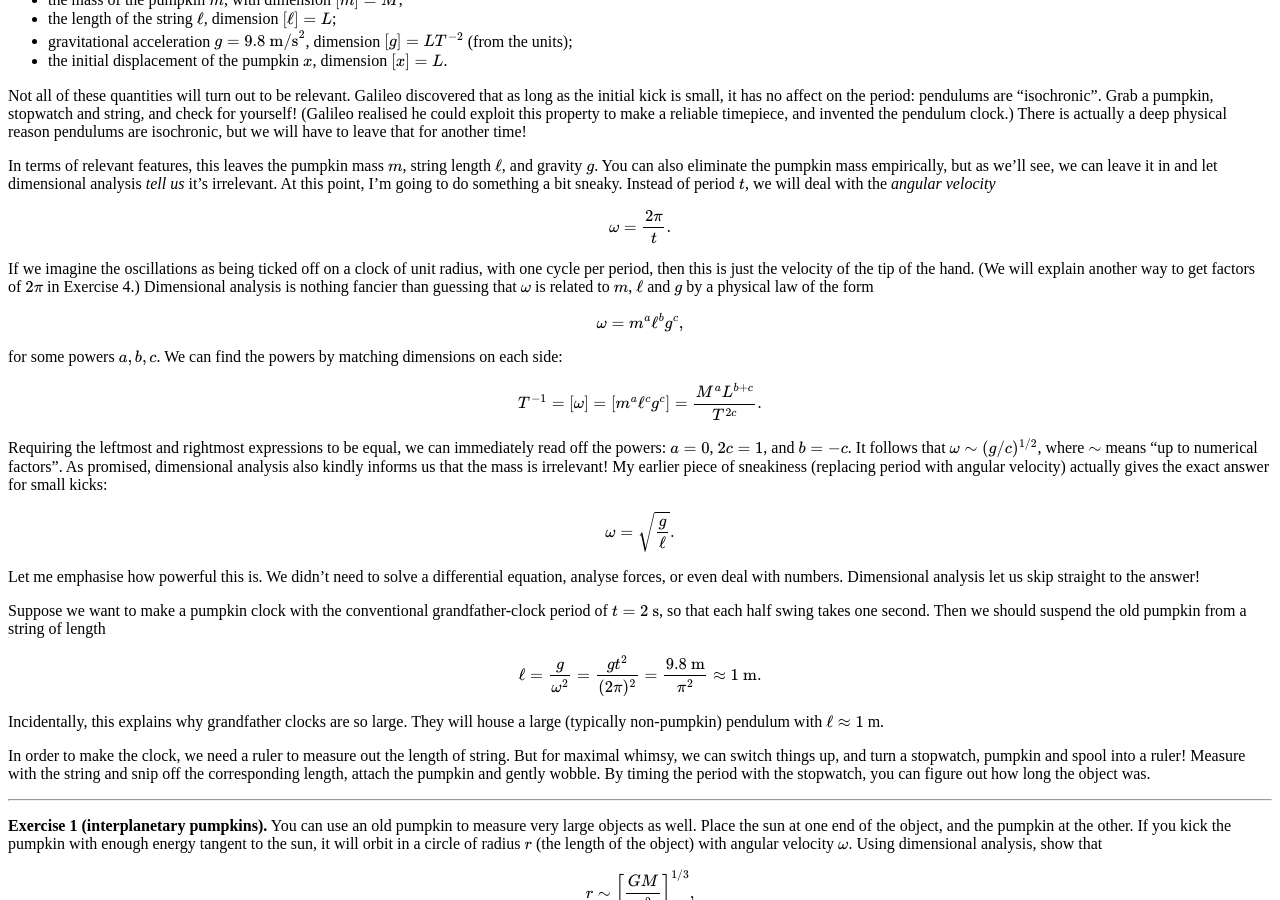
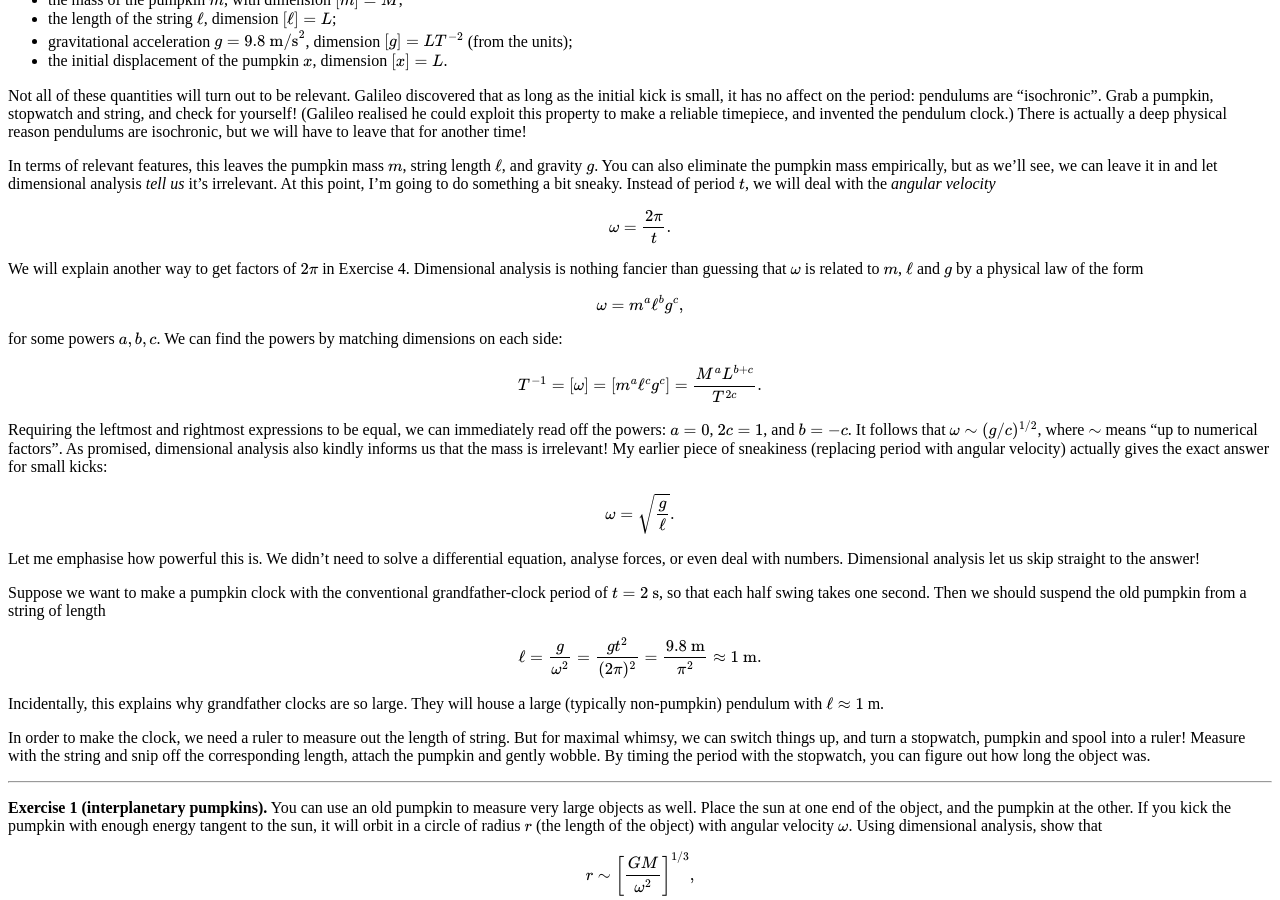
Before and after one commit to hapax/hapax.github.io, a Jekyll site: the page built from assets/simple-physics.md, in a window 1280 px wide and 900 px high, scrolled down 2144 px. Built offline with Jekyll 4.4.1, drawn with Linux system fonts in a browser that asks for light colours; our own code applies the rules of GitHub Pages for plain Markdown files; formulas are drawn with MathJax 3; a script that is not in the unit is left out.

Commit message:
Update simple-physics.md

```diff
--- a/assets/simple-physics.md
+++ b/assets/simple-physics.md
@@ -203,10 +203,7 @@ $$
 \omega = \frac{2\pi}{t}.
 $$
 
-If we imagine the oscillations as being ticked off on a clock of unit
-radius, with one cycle per period, then this is just the velocity of
-the tip of the hand.
-(We will explain another way to get factors of $2\pi$ in Exercise 4.)
+We will explain another way to get factors of $2\pi$ in Exercise 4.
 Dimensional analysis is nothing fancier than guessing that $\omega$ is related to $m$,
 $\ell$ and $g$ by a physical law of the form
 
```
